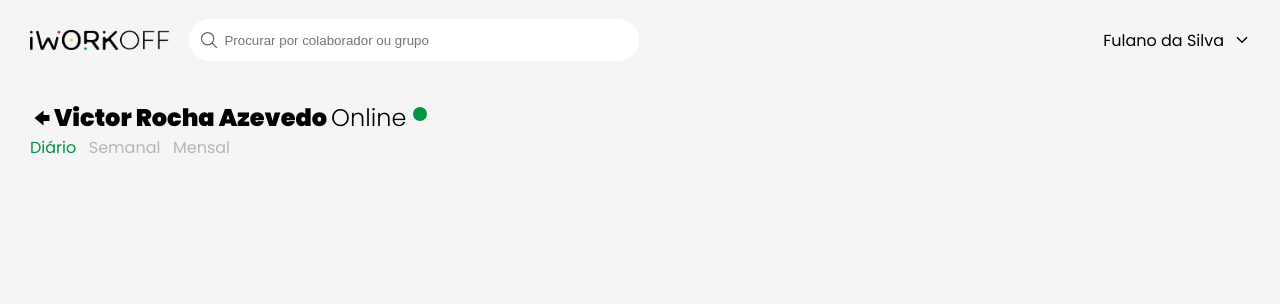
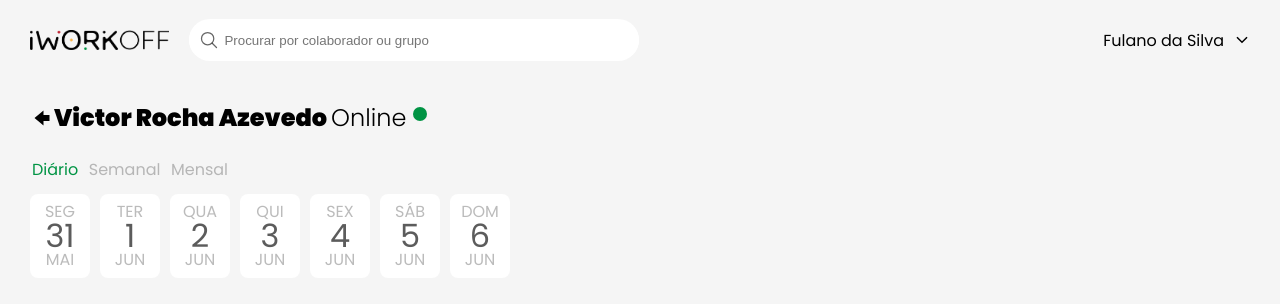
Before and after one commit to abnerjs/iworkoff, a React (Create React App) app: page /home in a window 1280 px wide. Shown: the top 304 px of the page. Built offline with nearby package versions, Linux system fonts and the light colour scheme.

Commit message:
dates buttons. Inside link for future

```diff
--- a/src/components/DateSectionController.css
+++ b/src/components/DateSectionController.css
@@ -1,12 +1,20 @@
 .date-section {
+    display: flex;
+    flex-direction: column;
+    justify-content: flex-start;
+}
+
+.date-section .selectors {
     width: 200px;
     display: flex;
     justify-content: space-between;
+    padding: 20px 0 10px 0;
 }
 
 .date-section .link {
     text-decoration: none;
     color: #78787880;
+    padding: 2px;
 }
 
 .date-section .link:hover, .date-section .active {
--- a/src/components/DateSectionController.jsx
+++ b/src/components/DateSectionController.jsx
@@ -1,6 +1,7 @@
 /* eslint-disable import/no-anonymous-default-export */
 import React, { useState } from 'react'
 import { Link } from 'react-router-dom'
+import Diaria from './Diaria'
 import './DateSectionController.css'
 
 export default props => {
@@ -8,6 +9,7 @@ export default props => {
 
     return (
         <div className='date-section'>
+            <div className="selectors">
                 <Link to='/home' onClick={() => setDateSelect('Diário')} className={`link
                 ${dateSelect === 'Diário' ? 'active' : ''}
             `}>
@@ -19,12 +21,15 @@ export default props => {
             `}>
                     Semanal
             </Link>
+
                 <Link to='/home' onClick={() => setDateSelect('Mensal')} className={`link
                 ${dateSelect === 'Mensal' ? 'active' : ''}
             `}>
                     Mensal
             </Link>
+            </div>
 
+            <Diaria />
         </div>
     )
 }
--- /dev/null
+++ b/src/components/DiaCard.css
@@ -0,0 +1,41 @@
+.dia-card {
+    background-color: #fff;
+    display: flex;
+    flex-direction: column;
+    align-items: center;
+    justify-content: center;
+    width: 30px;
+    border-radius: 8px;
+    margin: 0;
+    margin-right: 10px;
+    font-family: 'Poppins';
+    padding: 10px 15px;
+    transition: all 0.1s ease-in-out;
+}
+
+.dia-card:hover {
+    background-color: #ebebeb;
+}
+
+.dia-card:hover .mes, .dia-card:hover .sem {
+    color: var(--green-iwo);
+}
+
+.sem, .mes {
+    font-size: 12pt;
+    line-height: 12pt;
+    margin: 0;
+    color: #78787880;
+    transition: all 0.1s ease-in-out;
+}
+
+.dia {
+    font-size: 24pt;
+    line-height: 24pt;
+    margin: 0;
+    color: #5C5C5C;
+}
+
+.dia-card .active {
+    color: var(--green-iwo);
+}
--- /dev/null
+++ b/src/components/DiaCard.jsx
@@ -0,0 +1,13 @@
+/* eslint-disable import/no-anonymous-default-export */
+import React from 'react'
+import './DiaCard.css'
+
+export default props => {
+    return (
+        <div className="dia-card">
+            <div className="sem">{props.sem}</div>
+            <div className="dia">{props.dia}</div>
+            <div className="mes">{props.mes}</div>
+        </div>
+    )
+}
--- /dev/null
+++ b/src/components/Diaria.css
@@ -0,0 +1,3 @@
+.diaria {
+    display: flex;
+}
--- /dev/null
+++ b/src/components/Diaria.jsx
@@ -0,0 +1,18 @@
+/* eslint-disable import/no-anonymous-default-export */
+import React from 'react'
+import DiaCard from './DiaCard'
+import './Diaria.css'
+
+export default props => {
+    return (
+        <div className='diaria'>
+            <DiaCard dia={31} mes={'MAI'} sem={'SEG'} />
+            <DiaCard dia={1} mes={'JUN'} sem={'TER'} />
+            <DiaCard dia={2} mes={'JUN'} sem={'QUA'} />
+            <DiaCard dia={3} mes={'JUN'} sem={'QUI'} />
+            <DiaCard dia={4} mes={'JUN'} sem={'SEX'} />
+            <DiaCard dia={5} mes={'JUN'} sem={'SÁB'} />
+            <DiaCard dia={6} mes={'JUN'} sem={'DOM'} />
+        </div>
+    )
+}
--- a/src/view/Details.jsx
+++ b/src/view/Details.jsx
@@ -9,6 +9,7 @@ export default props => {
         <div className='details'>
             <DetailsTitle name='Victor Rocha Azevedo' status='Online' />
             <DateSectionController />
+
         </div>
     )
 }
```
Lines whose indentation alone changed are shown as unchanged.
